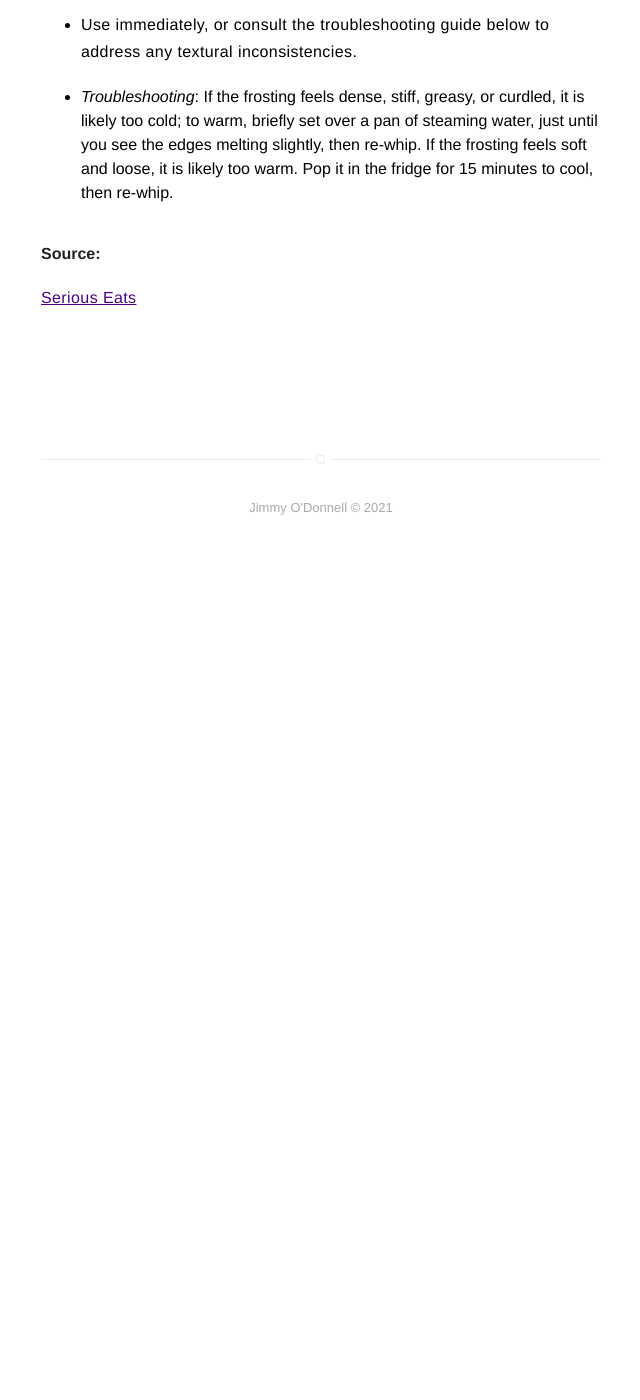
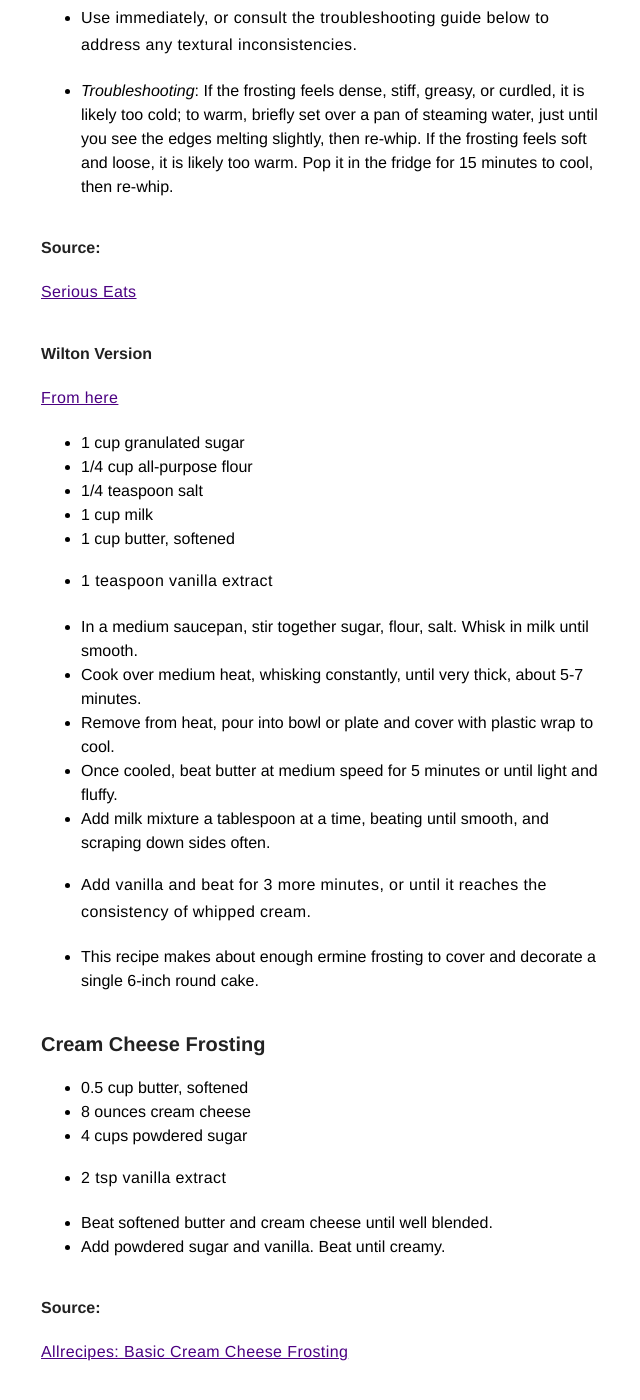
Before and after one commit to jimmyodonnell/jimmyodonnell.github.io, a Jekyll site: the page built from recipes/cake-frosting.md, in a window 1280 px wide and 1400 px high, scrolled down 2176 px. Shown: the whole window, without its empty margins (319-959 px from the left). Built offline with Jekyll 4.4.1, drawn with Linux system fonts in a browser that asks for light colours; before the commit the page ends 2731 px from its top, so only the background shows below that; some of the changed text lies outside the part shown.

Commit message:
add serious eats ermine and allrecipes cream cheese

```diff
--- a/recipes/cake-frosting.md
+++ b/recipes/cake-frosting.md
@@ -52,6 +52,7 @@ Makes enough for two 10- by 2-inch round cake pans
 
 ### Ermine (Cooked Flour) Frosting
 
+#### Serious Eats Version:
 | --- | --- |
 | 1 ounce (about 3 tablespoons plus 2 teaspoons; 28g) | all-purpose flour |
 | 6 ounces (about 3/4 cup; 170g) | milk, any percentage will do |
@@ -76,6 +77,40 @@ Makes enough for two 10- by 2-inch round cake pans
 - _Troubleshooting_: If the frosting feels dense, stiff, greasy, or curdled, it is likely too cold; to warm, briefly set over a pan of steaming water, just until you see the edges melting slightly, then re-whip. If the frosting feels soft and loose, it is likely too warm. Pop it in the fridge for 15 minutes to cool, then re-whip.
 
 
+#### Source:
+[Serious Eats](https://www.seriouseats.com/flour-frosting-recipe)
+
+#### Wilton Version
+[From here](https://www.wilton.com/easy-ermine-frosting-recipe/WLRECIP-8801.html)
+- 1 cup granulated sugar
+- 1/4 cup all-purpose flour
+- 1/4 teaspoon salt
+- 1 cup milk
+- 1 cup butter, softened
+- 1 teaspoon vanilla extract
+
+- In a medium saucepan, stir together sugar, flour, salt. Whisk in milk until smooth.
+- Cook over medium heat, whisking constantly, until very thick, about 5-7 minutes.
+- Remove from heat, pour into bowl or plate and cover with plastic wrap to cool.
+- Once cooled, beat butter at medium speed for 5 minutes or until light and fluffy.
+- Add milk mixture a tablespoon at a time, beating until smooth, and scraping down sides often.
+- Add vanilla and beat for 3 more minutes, or until it reaches the consistency of whipped cream.
+
+- This recipe makes about enough ermine frosting to cover and decorate a single 6-inch round cake.
+
+
+
+
+
+### Cream Cheese Frosting
+
+- 0.5 cup butter, softened
+- 8 ounces cream cheese
+- 4 cups powdered sugar
+- 2 tsp vanilla extract
+
+- Beat softened butter and cream cheese until well blended.
+- Add powdered sugar and vanilla. Beat until creamy.
 
 #### Source:
-[Serious Eats](https://www.seriouseats.com/flour-frosting-recipe)
+[Allrecipes: Basic Cream Cheese Frosting](https://www.allrecipes.com/recipe/8379/basic-cream-cheese-frosting/)
```
